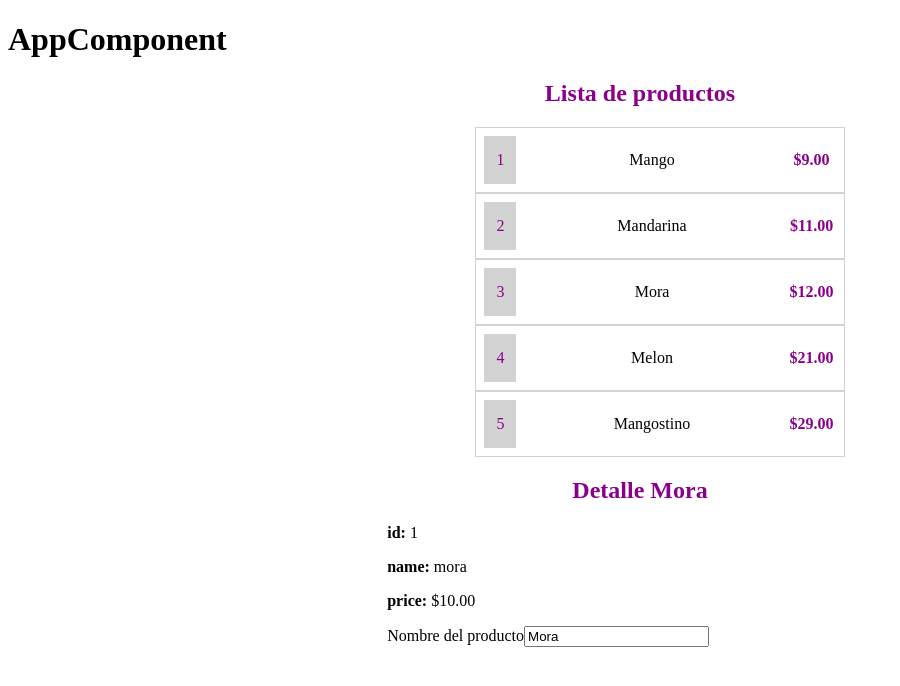
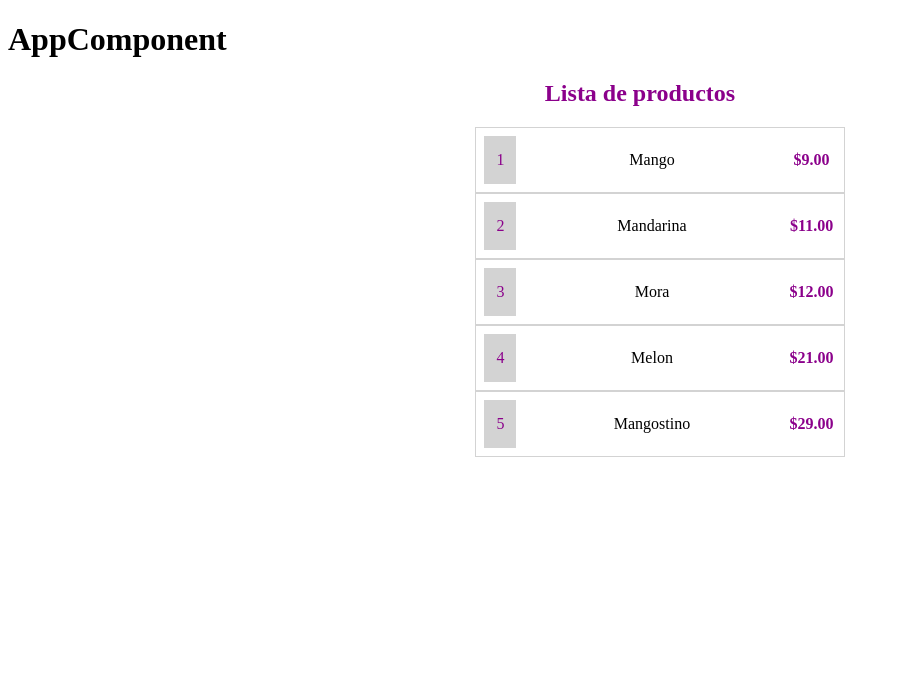
Before and after one commit to Experis-Upskilling-Program/Angular-Fundamentals-ECommerce, an Angular app: page / in a window 1280 px wide. Shown: the top 686 px of the page, without its empty margins (0-900 px from the left). Built offline with nearby package versions, Linux system fonts and the light colour scheme.

Commit message:
[+] products.component: Vincular el formulario a la lista a traves de un evento 'click' para llenar los campos del mismo

```diff
--- a/src/app/components/products/products.component.css
+++ b/src/app/components/products/products.component.css
@@ -40,3 +40,7 @@ border: 1px solid lightgray;
     margin: 0 auto;
     width: 40%;
 }
+
+.field {
+    margin: 1rem 0;
+}
--- a/src/app/components/products/products.component.html
+++ b/src/app/components/products/products.component.html
@@ -3,6 +3,8 @@
     <li
         *ngFor="let product of products"
         class="product-item"
+        [class.selected]=""
+        (click)="onSelected(product)"
     >
         <span class="product-id">{{ product.id }}</span>
         <span class="product-name">{{ product.name }}</span>
@@ -11,11 +13,11 @@
 </ul>
 
 
-<section class="product-detail">
-    <h2>Detalle {{ product.name }}</h2>
-    <p><strong>id: </strong>{{ product.id }}</p>
-    <p><strong>name: </strong>{{ product.name | lowercase }}</p>
-    <p *ngIf="product?.price"><strong>price:</strong> {{ product.price | currency }}</p>
+<section *ngIf="productSelected" class="product-detail">
+    <h2>Detalle {{ productSelected.name }}</h2>
+    <p><strong>id: </strong>{{ productSelected.id }}</p>
+    <p><strong>name: </strong>{{ productSelected.name | lowercase }}</p>
+    <p *ngIf="product.price"><strong>price:</strong> {{ productSelected.price | currency }}</p>
 
     <!-- Nueva Sintaxis para versiones superiores e iguales v17 -->
     <!-- {#if="product?.price"}
@@ -25,14 +27,20 @@
     <!-- 1. Template Driven Form (Usada aqui): Logica del Formulario esta en la Vista -->
     <!-- 2. Reactive Forms: Logica del Formulario esta en la Clase  -->
     <div class="product-form">
-        <label for="name">Nombre del producto</label>
+        <div class="field">
+            <label for="name">Nombre del producto</label>
         <!-- two way data binding
             [] Model a la Vista 'Campo formulario'
             () Vista al Modelo 'Campo formulario'
 
             NOTA: Patron nativo de Angular (MVVM, Model View, View Model)
         -->
-        <input [(ngModel)]="product.name" id="name" type="text" placeholder="Ej: Lulo"/>
+        <input [(ngModel)]="productSelected.name" id="name" type="text" placeholder="Ej: Lulo"/>
+        </div>
+        <div class="field">
+            <label for="price">Nombre del producto</label>
+            <input [(ngModel)]="productSelected.price" type="number" placeholder="Ej: 10" />
+        </div>
     </div>
 
 </section>
--- a/src/app/components/products/products.component.ts
+++ b/src/app/components/products/products.component.ts
@@ -9,11 +9,23 @@ import { PRODUCTS } from '../../../data/fake-products';
   styleUrls: ['./products.component.css']
 })
 export class ProductsComponent {
-  // Implementamos
+  // Atributos de la clase
   product: Product = {
     id: 1,
     name: 'Mora',
     price: 10
   }
   products: Product[] = PRODUCTS;
+  productSelected: Product | undefined;
+
+  constructor() {
+    console.log( this.productSelected );
+  }
+
+  // Metodos de la clase
+  onSelected( product: Product ) {
+
+    this.productSelected = product;
+    console.log( this.productSelected );
+  }
 }
```
